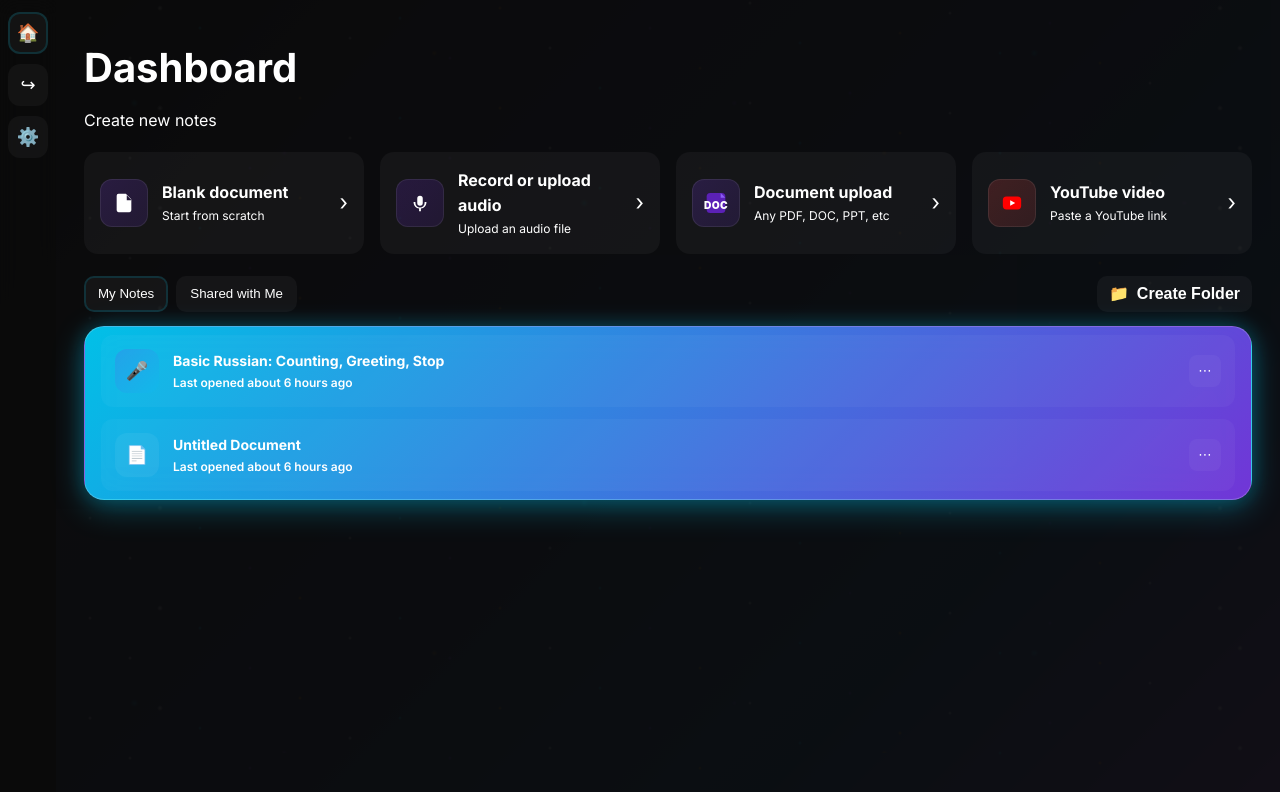
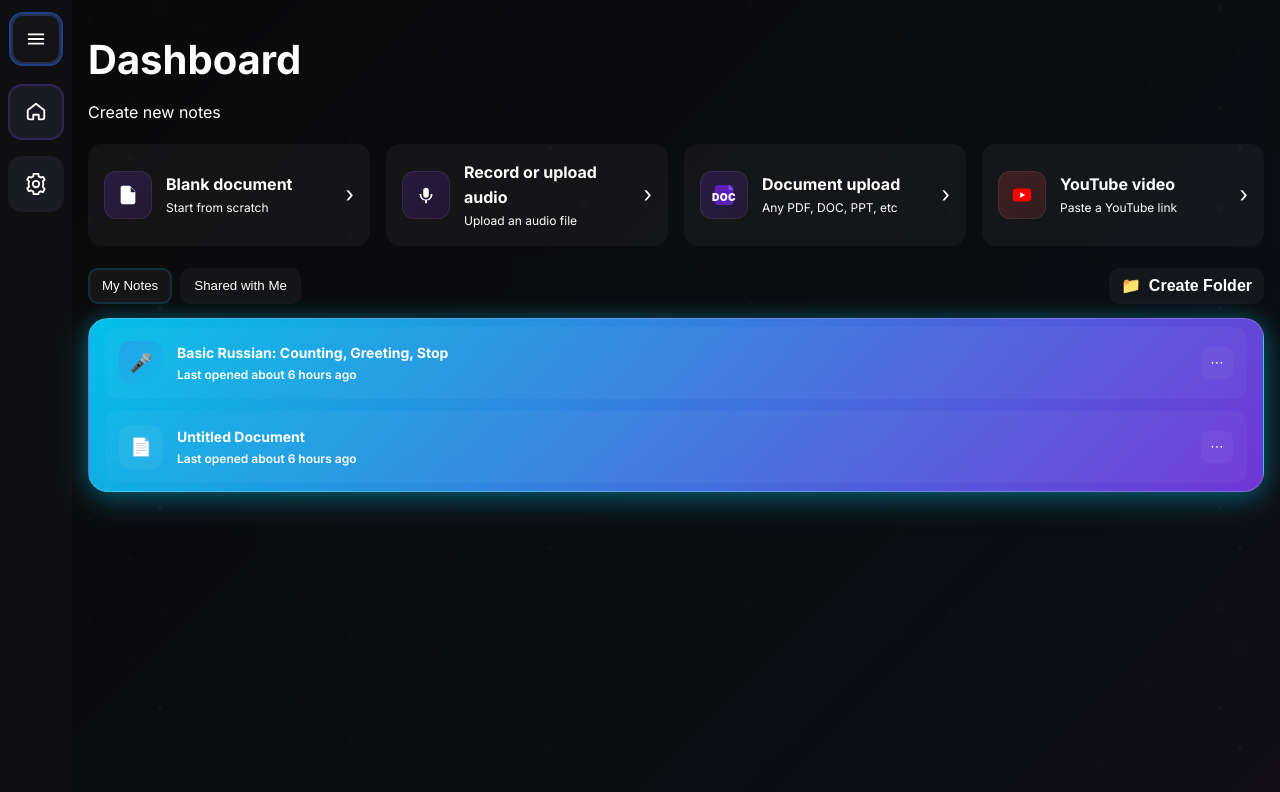
Before and after one commit to AhmetzhanDev/SpeakApper-web, a Vue app: page /dashboard in a window 1280 px wide. Shown: the top 792 px of the page. Built offline with nearby package versions, Linux system fonts and the light colour scheme.

Commit message:
Сделал фронт Dashboard

```diff
--- a/src/Dashboard.vue
+++ b/src/Dashboard.vue
@@ -1,16 +1,59 @@
 <template>
-  <div class="dash-wrap">
-    <!-- Sidebar -->
-    <aside class="sidebar">
-      <button class="side-btn active" @click="$router.push('/dashboard')" aria-label="Home">
-        <span class="ico">🏠</span>
+  <div class="dash-wrap" :class="{ 'drawer-open': sidebarOpen }">
+    <!-- Top bar -->
+    <header class="topbar">
+      <div class="brand">
+        <span class="brand-mark">✒️</span>
+        <span class="brand-text">turbo ai</span>
+      </div>
+      <button v-if="!sidebarOpen" class="burger" @click="toggleSidebar" aria-label="Toggle menu">
+        <span class="burger-box"><span class="burger-lines"></span></span>
       </button>
-      <button class="side-btn" @click="logout" aria-label="Logout">
-        <span class="ico">↪︎</span>
+    </header>
+
+    <!-- Single expanding side pane -->
+    <aside class="navpane" :class="{ open: sidebarOpen }">
+      <div v-if="sidebarOpen" class="pane-head">
+        <div class="pane-logo">SpeakApperAI</div>
+        <button class="collapse-btn" @click="toggleSidebar" aria-label="Close menu">
+          <svg viewBox="0 0 24 24" width="18" height="18"><path d="M15 6 9 12l6 6" fill="none" stroke="#ffffff" stroke-width="2" stroke-linecap="round" stroke-linejoin="round"/></svg>
+        </button>
+      </div>
+      <button v-else class="rail-burger" @click="toggleSidebar" aria-label="Open menu">
+        <svg viewBox="0 0 24 24" width="22" height="22" aria-hidden="true">
+          <path d="M4 7h16M4 12h16M4 17h16" stroke="#ffffff" stroke-width="2" stroke-linecap="round"/>
+        </svg>
       </button>
-      <button class="side-btn" aria-label="Settings">
-        <span class="ico">⚙️</span>
-      </button>
+
+      <nav class="menu">
+        <button class="menu-item active" @click="$router.push('/dashboard')">
+          <span class="mi-ico">
+            <!-- Home icon (outline for collapsed look) -->
+            <svg viewBox="0 0 24 24" aria-hidden="true" class="ico-outline">
+              <path d="M3 10l9-7 9 7v8a2 2 0 0 1-2 2h-4v-5H9v5H5a2 2 0 0 1-2-2v-8z" fill="none" stroke="#ffffff" stroke-width="2" stroke-linejoin="round"/>
+            </svg>
+          </span>
+          <span class="mi-text">Dashboard</span>
+        </button>
+
+        <button class="menu-item" @click="goSettings">
+          <span class="mi-ico">
+            <!-- Settings icon (outline for collapsed look) -->
+            <svg viewBox="0 0 24 24" aria-hidden="true" class="ico-outline">
+              <path d="M12 15.5a3.5 3.5 0 1 0 0-7 3.5 3.5 0 0 0 0 7z" fill="none" stroke="#ffffff" stroke-width="2"/>
+              <path d="M19.4 15a8 8 0 0 0 .06-6l2.04-1.59-1.92-3.32-2.39.96a7.8 7.8 0 0 0-2.27-1.3L14.6 1h-5.2L8.98 3.75a7.8 7.8 0 0 0-2.27 1.3l-2.39-.96L2.4 7.41 4.44 9a8 8 0 0 0 0 6l-2.04 1.59 1.92 3.32 2.39-.96c.7.53 1.45.95 2.27 1.3L9.4 23h5.2l.22-1.75c.82-.35 1.57-.77 2.27-1.3l2.39.96 1.92-3.32L19.4 15z" fill="none" stroke="#ffffff" stroke-width="2" stroke-linejoin="round" stroke-linecap="round"/>
+            </svg>
+          </span>
+          <span class="mi-text">Settings</span>
+        </button>
+
+        <transition name="upg">
+          <button v-show="sidebarOpen" class="upgrade" @click="upgrade">
+            <span class="spark">✨</span>
+            <span class="upg-text">Upgrade to Premium</span>
+          </button>
+        </transition>
+      </nav>
     </aside>
 
     <!-- Main content -->
@@ -88,6 +131,7 @@ export default {
   name: 'Dashboard',
   data() {
     return {
+      sidebarOpen: false,
       activeTab: 'my',
       quickActions: [
         { key: 'blank', title: 'Blank document', desc: 'Start from scratch', color: 'c-purple', action: () => this.createBlank() },
@@ -110,6 +154,10 @@ export default {
     // временно отключено требование токена
   },
   methods: {
+    toggleSidebar(){ this.sidebarOpen = !this.sidebarOpen },
+    goSettings(){ this.toast('Settings') },
+    upgrade(){ this.toast('Upgrade') },
+
     // Quick action stubs
     createBlank() { this.toast('Blank document') },
     uploadAudio() { this.toast('Audio upload') },
@@ -131,17 +179,58 @@ export default {
 </script>
 
 <style scoped>
-:root { --bg:#0f0f12; --panel:#171722; --line:rgba(255,255,255,.12); --muted:#b0b0b0; --text:#fff; }
-.dash-wrap { display:flex; min-height:100vh; background:rgba(10,10,10,.9); color:var(--text); }
+:root { --bg:#0f0f12; --panel:#171722; --line:rgba(255,255,255,.12); --muted:#b0b0b0; --text:#fff; --accent:#7c3aed; }
+.dash-wrap { display:grid; grid-template-columns: 72px 1fr; min-height:100vh; background:rgba(10,10,10,.9); color:var(--text); transition: grid-template-columns .35s cubic-bezier(.22,.61,.36,1); }
+.dash-wrap.drawer-open { grid-template-columns: 300px 1fr; }
 
-/* Sidebar */
-.sidebar { width:56px; padding:12px 8px; border-right:1px solid var(--line); background:rgba(10,10,10,.8); backdrop-filter: blur(10px); position:sticky; top:0; height:100vh; display:flex; flex-direction:column; gap:10px; }
-.side-btn { height:42px; border-radius:12px; border:1px solid var(--line); background:rgba(255,255,255,.04); color:var(--text); display:flex; align-items:center; justify-content:center; cursor:pointer; }
-.side-btn.active, .side-btn:hover { box-shadow:0 0 0 2px rgba(0,212,255,.15) inset; }
-.ico { font-size:18px; }
+/* Topbar */
+.topbar { position:sticky; top:0; z-index:30; grid-column: 1 / -1; display:flex; align-items:center; justify-content:space-between; padding:14px 16px; background:rgba(10,10,10,.85); backdrop-filter: blur(10px); border-bottom:1px solid var(--line); }
+.brand { display:flex; align-items:center; gap:10px; font-weight:800; font-size:22px; }
+.brand-text { letter-spacing:.5px; }
+.burger { height:36px; width:44px; border-radius:10px; border:1px solid var(--line); background:rgba(255,255,255,.04); color:var(--text); display:flex; align-items:center; justify-content:center; }
+.burger-box { position:relative; width:18px; height:14px; }
+.burger-lines, .burger-lines:before, .burger-lines:after { content:""; position:absolute; left:0; right:0; height:2px; background:#fff; border-radius:2px; }
+.burger-lines{ top:6px; }
+.burger-lines:before{ top:-6px; }
+.burger-lines:after{ top:6px; transform: translateY(6px); }
+
+/* Expanding side pane */
+.navpane { position:sticky; top:56px; height:calc(100vh - 56px); padding:12px 8px; border-right:1px solid var(--line); background:#0f0f12; width:72px; transition: width .35s cubic-bezier(.22,.61,.36,1); display:flex; flex-direction:column; gap:18px; align-items:center; }
+.navpane.open { width:300px; align-items:stretch; }
+.pane-head { display:flex; align-items:center; justify-content:space-between; padding:12px 16px; width:100%; }
+.pane-logo { font-weight:800; font-size:22px; letter-spacing:.5px; }
+.collapse-btn { height:36px; width:36px; border-radius:10px; border:1px solid var(--line); background:rgba(255,255,255,.04); color:var(--text); display:flex; align-items:center; justify-content:center; }
+.collapse-btn svg { width:18px; height:18px; }
+.rail-burger { height:54px; width:54px; border-radius:14px; background:rgba(255,255,255,.02); border:2px solid #1f3e83; box-shadow: inset 0 0 0 2px rgba(91,131,255,.25); display:grid; place-items:center; color:#fff; align-self:center; }
+.menu { display:flex; flex-direction:column; gap:16px; width:100%; }
+.menu-item { display:grid; grid-template-columns:28px 1fr; align-items:center; column-gap:12px; height:56px; padding:0 14px; border-radius:14px; border:1px solid var(--line); background:#1b1b23; color:#fff; text-align:left; width:56px; margin:0 auto; transition: width .35s cubic-bezier(.22,.61,.36,1), background .2s ease; }
+.menu-item.active { box-shadow:0 0 0 2px rgba(124,58,237,.25) inset; }
+.navpane.open .menu-item { width:100%; }
+.mi-ico { width:28px; height:28px; display:grid; place-items:center; }
+.mi-ico svg { width:22px; height:22px; fill:#fff; }
+.mi-text { white-space:nowrap; overflow:hidden; opacity:0; width:0; will-change: opacity, width; transition: opacity .25s ease .1s, width .35s cubic-bezier(.22,.61,.36,1); font-size:18px; font-weight:700; }
+.navpane.open .mi-text { opacity:1; width:auto; }
+.upgrade { display:flex; align-items:center; justify-content:center; gap:10px; height:56px; border-radius:16px; border:1px solid rgba(124,58,237,.35); background:#6227e9; color:#fff; font-weight:800; width:56px; margin:8px auto 0; transition: width .35s cubic-bezier(.22,.61,.36,1); }
+.navpane.open .upgrade { width:100%; }
+.upg-text { white-space:nowrap; overflow:hidden; opacity:0; width:0; transition: opacity .25s ease .1s, width .35s cubic-bezier(.22,.61,.36,1); }
+.navpane.open .upg-text { opacity:1; width:auto; }
+.spark { font-size:18px; }
+
+/* Upgrade appear from bottom */
+.upg-enter-from, .upg-leave-to { opacity:0; transform: translateY(12px); }
+.upg-enter-active, .upg-leave-active { transition: all .35s cubic-bezier(.22,.61,.36,1); }
+.upg-enter-to, .upg-leave-from { opacity:1; transform: translateY(0); }
 
 /* Main */
-.main { flex:1; padding:28px 28px 60px; }
+.main { padding:20px 16px 60px; }
+@media (min-width: 980px){
+  .topbar{ display:none; }
+  .navpane{ top:0; height:100vh; }
+}
+@media (max-width: 979px){
+  .main{ grid-column: 1 / -1; }
+}
+
 .page-header { margin:8px 0 18px; }
 .h1 { font-size:40px; font-weight:800; margin:0 0 8px; }
 .sub { color:var(--muted); margin:0; }
@@ -193,5 +282,5 @@ export default {
 .empty { color:var(--muted); text-align:center; padding:40px 0; }
 
 @media (max-width: 980px){ .quick{ grid-template-columns: 1fr 1fr; } }
-@media (max-width: 640px){ .quick{ grid-template-columns: 1fr; } .sidebar{display:none;} .main{padding:20px;} .h1{font-size:32px;} }
+@media (max-width: 640px){ .quick{ grid-template-columns: 1fr; } .h1{font-size:32px;} }
 </style>
```
